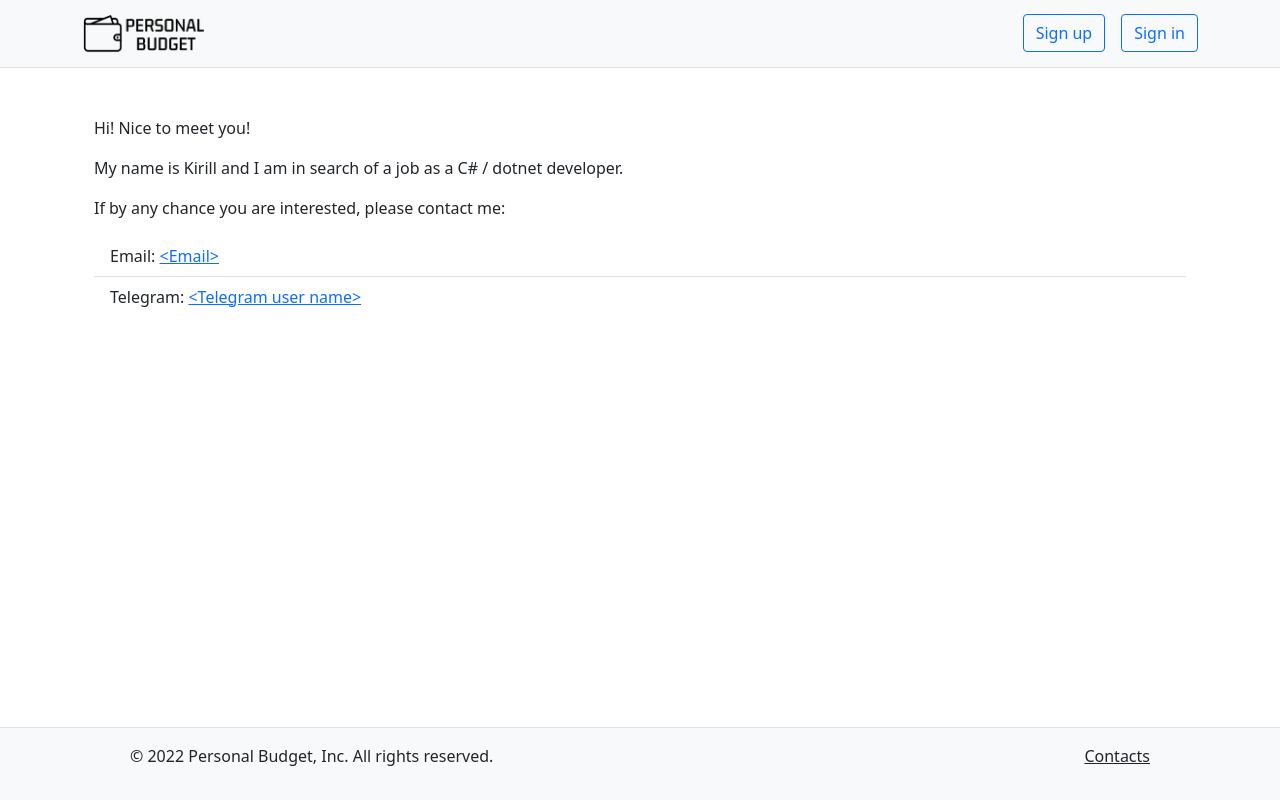
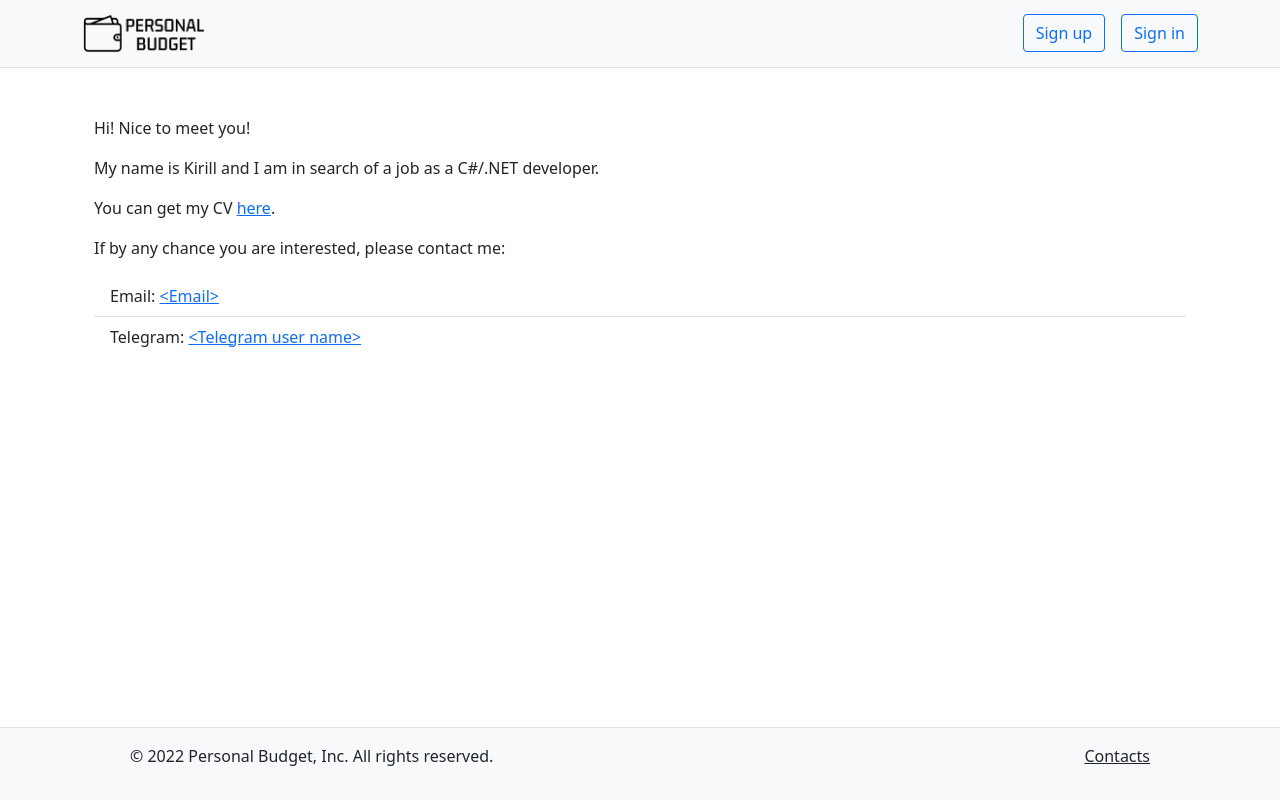
Before and after one commit to exkirilg/PersonalBudget_frontend, a React (Create React App) app: page /contacts in a window 1280 px wide. Built offline with nearby package versions, Linux system fonts and the light colour scheme.

Commit message:
add CV link to contacts

```diff
--- a/src/Pages/ContactsPage.tsx
+++ b/src/Pages/ContactsPage.tsx
@@ -8,7 +8,8 @@ export const ContactsPage = () => (
     <Page>
         <Container className="mt-5">
             <p>Hi! Nice to meet you!</p>
-            <p>My name is Kirill and I am in search of a job as a C# / dotnet developer.</p>
+            <p>My name is Kirill and I am in search of a job as a C#/.NET developer.</p>
+            <p>You can get my CV <a href={appsettings.contacts.cv}>here</a>.</p>
             <p>If by any chance you are interested, please contact me:</p>
 
             <ListGroup variant="flush">
--- a/src/appsettings.json
+++ b/src/appsettings.json
@@ -7,6 +7,7 @@
     "contacts": {
         "email": "<Email>",
         "telegram_name": "<Telegram user name>",
-        "telegram_link": "<Telegram link>"
+        "telegram_link": "<Telegram link>",
+        "cv": "<CV link>"
     }
 }
```
